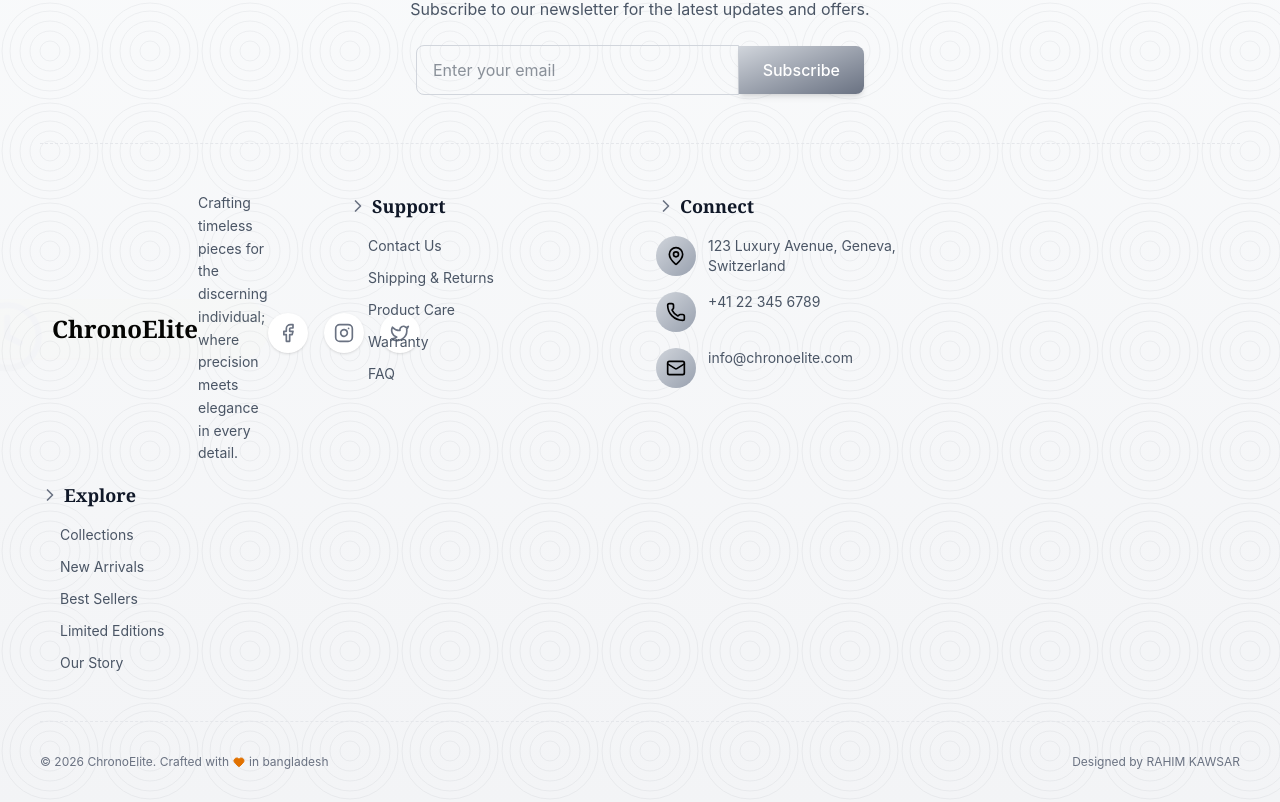
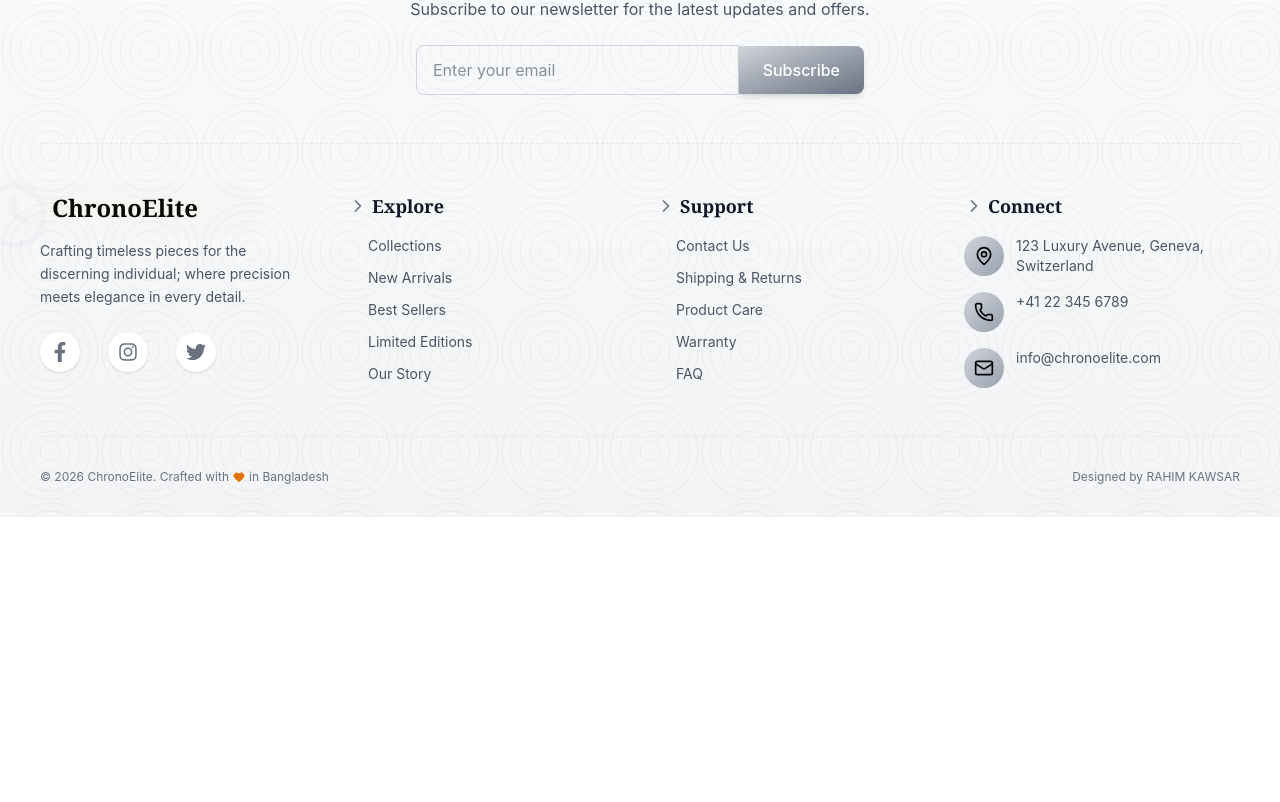
Before and after one commit to kawsar-ahmed-rahim/watchsite, a React (Vite) app in the folder frontend/: page / in a window 1280 px wide. Shown: the part 3794-4596 px from the top of the page. After the commit the page ends 4311 px from the top, so only its background shows below. Built offline with nearby package versions, Linux system fonts and the light colour scheme.

Commit message:
till now

```diff
--- a/frontend/package.json
+++ b/frontend/package.json
@@ -14,6 +14,7 @@
     "lucide-react": "^1.55.0",
     "react": "^19.2.8",
     "react-dom": "^19.2.8",
+    "react-icons": "^5.7.0",
     "react-router-dom": "^7.18.4",
     "tailwindcss": "^4.3.3"
   },
--- a/frontend/src/components/Footer.jsx
+++ b/frontend/src/components/Footer.jsx
@@ -5,11 +5,31 @@ import {
   Mail,
   Phone,
   MapPin,
-  Facebook,
-  Instagram,
-  Twitter,
   Heart,
 } from "lucide-react";
+import { FaFacebookF, FaTwitter, FaInstagram } from "react-icons/fa";
+
+const socialLinks = [
+  { Icon: FaFacebookF, label: "Facebook" },
+  { Icon: FaInstagram, label: "Instagram" },
+  { Icon: FaTwitter, label: "Twitter" },
+];
+
+const exploreLinks = [
+  { label: "Collections", href: "/watches" },
+  { label: "New Arrivals", href: "/watches" },
+  { label: "Best Sellers", href: "/watches" },
+  { label: "Limited Editions", href: "/watches" },
+  { label: "Our Story", href: "/watches" },
+];
+
+const supportLinks = [
+  "Contact Us",
+  "Shipping & Returns",
+  "Product Care",
+  "Warranty",
+  "FAQ",
+];
 
 const Footer = () => {
   return (
@@ -28,46 +48,17 @@ const Footer = () => {
               height="100"
               patternUnits="userSpaceOnUse"
             >
+              {[48, 40, 30, 20, 10].map((r) => (
                 <circle
+                  key={r}
                   cx="50"
                   cy="50"
-                r="48"
+                  r={r}
                   stroke="currentColor"
                   strokeWidth="1"
                   fill="none"
                 />
-              <circle
-                cx="50"
-                cy="50"
-                r="40"
-                stroke="currentColor"
-                strokeWidth="1"
-                fill="none"
-              />
-              <circle
-                cx="50"
-                cy="50"
-                r="30"
-                stroke="currentColor"
-                strokeWidth="1"
-                fill="none"
-              />
-              <circle
-                cx="50"
-                cy="50"
-                r="20"
-                stroke="currentColor"
-                strokeWidth="1"
-                fill="none"
-              />
-              <circle
-                cx="50"
-                cy="50"
-                r="10"
-                stroke="currentColor"
-                strokeWidth="1"
-                fill="none"
-              />
+              ))}
             </pattern>
           </defs>
           <rect
@@ -79,7 +70,9 @@ const Footer = () => {
           />
         </svg>
       </div>
+
       <div className={a.mainContainer}>
+        {/* Newsletter */}
         <div className={a.newsletterSection}>
           <div className={a.newsletterContent}>
             <h3 className={a.newsletterTitle}>Timeless Elegance, Delivered</h3>
@@ -98,32 +91,51 @@ const Footer = () => {
           </div>
         </div>
 
-        {/* main footer */}
+        {/* Main footer grid */}
         <div className={a.mainGrid}>
-          <div className={a.brandSection}>
-            <div className={a.brandContainer}>
+          {/* Column 1: Brand (FIX: forced column layout) */}
+          <div className={a.brandSection} style={{ display: "block" }}>
+            <div
+              className={a.brandContainer}
+              style={{
+                display: "flex",
+                flexDirection: "column",
+                alignItems: "flex-start",
+                gap: "1rem",
+                width: "100%",
+              }}
+            >
               <div className={a.brandIconContainer}>
                 <div className={a.brandIconPing}>
                   <Clock className={a.brandIcon} />
                 </div>
                 <span className={a.brandName}>ChronoElite</span>
               </div>
-              <p className={a.brandDescription}>
+
+              <p className={a.brandDescription} style={{ maxWidth: "100%" }}>
                 Crafting timeless pieces for the discerning individual; where
                 precision meets elegance in every detail.
               </p>
 
-              <div className={a.socialIconsContainer}>
-                {[Facebook, Instagram, Twitter].map((Icon, index) => (
-                  <a href="#" key={index} className={a.socialIcon}>
+              <div
+                className={a.socialIconsContainer}
+                style={{ display: "flex", gap: "0.75rem" }}
+              >
+                {socialLinks.map(({ Icon, label }) => (
+                  <a
+                    href="#"
+                    key={label}
+                    aria-label={label}
+                    className={a.socialIcon}
+                  >
                     <Icon className={a.socialIconInner} />
                   </a>
                 ))}
               </div>
             </div>
+          </div>
 
-            {/* quick links */}
-
+          {/* Column 2: Explore */}
           <div>
             <h3 className={a.sectionHeading}>
               <ChevronRight className={a.sectionIcon} />
@@ -131,13 +143,7 @@ const Footer = () => {
             </h3>
 
             <ul className={a.linksList}>
-                {[
-                  { label: "Collections", href: "/watches" },
-                  { label: "New Arrivals", href: "/watches" },
-                  { label: "Best Sellers", href: "/watches" },
-                  { label: "Limited Editions", href: "/watches" },
-                  { label: "Our Story", href: "/watches" },
-                ].map((item) => (
+              {exploreLinks.map((item) => (
                 <li key={item.label}>
                   <a href={item.href} className={a.linkItem}>
                     <ChevronRight className={a.linkIcon} />
@@ -147,22 +153,15 @@ const Footer = () => {
               ))}
             </ul>
           </div>
-          </div>
-          {/* customer service */}
 
+          {/* Column 3: Support */}
           <div>
             <h3 className={a.sectionHeading}>
               <ChevronRight className={a.sectionIcon} />
               Support
             </h3>
             <ul className={a.linksList}>
-              {[
-                "Contact Us",
-                "Shipping & Returns",
-                "Product Care",
-                "Warranty",
-                "FAQ",
-              ].map((item) => (
+              {supportLinks.map((item) => (
                 <li key={item}>
                   <a href="#" className={a.supportLink}>
                     <ChevronRight className={a.linkIcon} />
@@ -172,7 +171,8 @@ const Footer = () => {
               ))}
             </ul>
           </div>
-          {/* Contact Info */}
+
+          {/* Column 4: Contact */}
           <div>
             <h3 className={a.sectionHeading}>
               <ChevronRight className={a.sectionIcon} />
@@ -203,11 +203,11 @@ const Footer = () => {
           </div>
         </div>
 
-        {/* bottom lines */}
+        {/* Bottom line */}
         <div className={a.bottomSection}>
           <p className={a.copyright}>
             &copy; {new Date().getFullYear()} ChronoElite. Crafted with{" "}
-            <Heart className={a.heartIcon} /> in bangladesh
+            <Heart className={a.heartIcon} /> in Bangladesh
           </p>
           <div className="flex flex-wrap justify-center gap-2">
             <p className={a.designerLink}>
@@ -224,6 +224,7 @@ const Footer = () => {
           </div>
         </div>
       </div>
+
       <style>{a.mediaQueries}</style>
     </footer>
   );
```
Also changed, not shown: 1 other file (tests, documents, lock files or other folders). Lines whose indentation alone changed are shown as unchanged.
